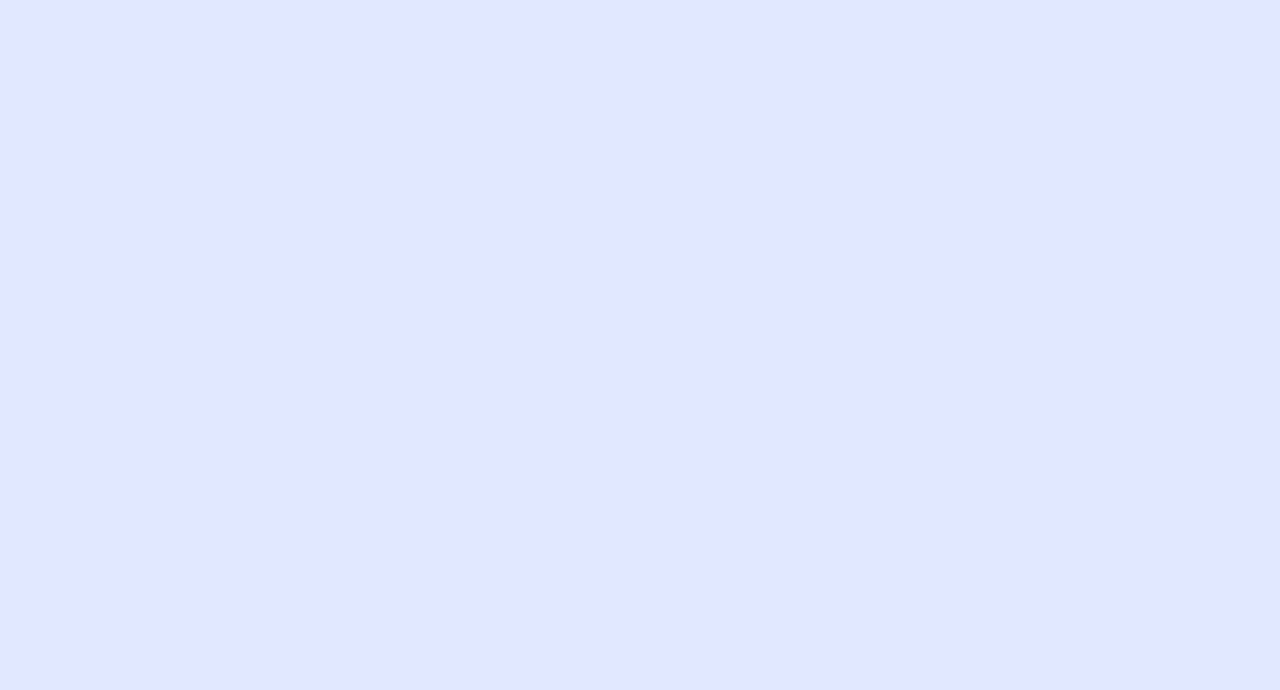
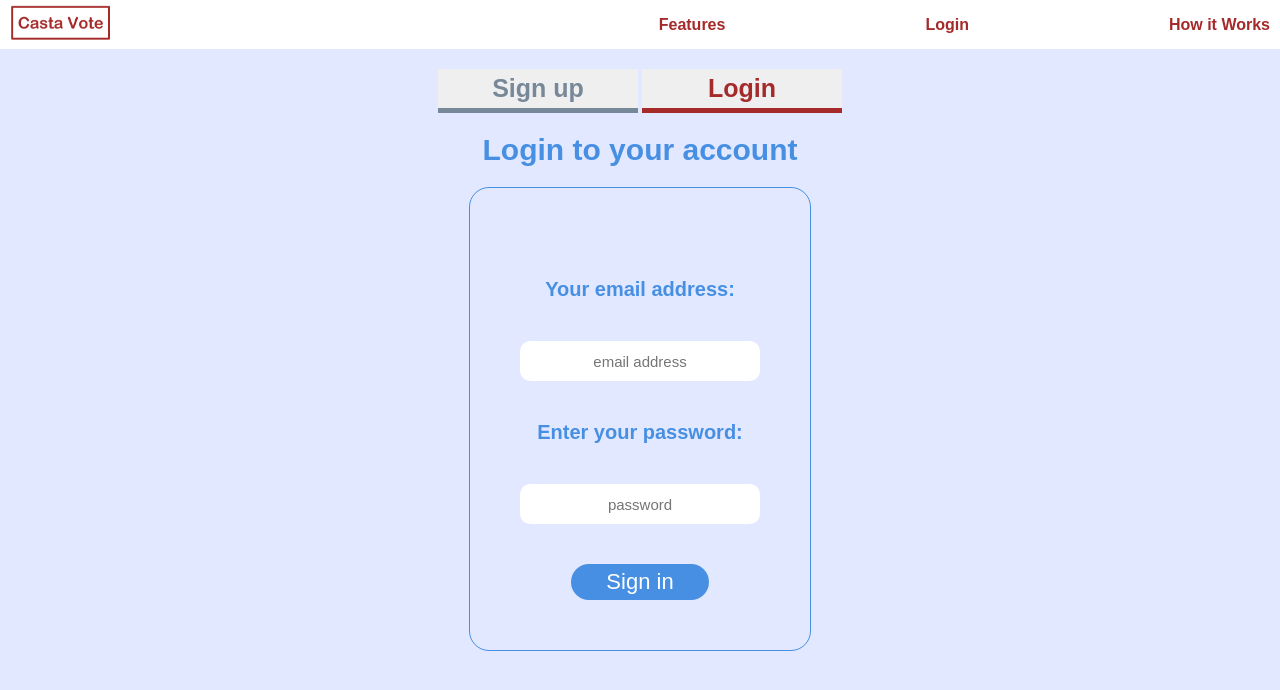
Before and after one commit to chris-wamae/kindledecision, a React (Create React App) app in the folder front-end/: page /login in a window 1280 px wide. Before the commit this address had no page. Shown: the top 690 px of the page. Built offline with nearby package versions, Linux system fonts and the light colour scheme.

Commit message:
Created Login page

```diff
--- a/front-end/src/App.js
+++ b/front-end/src/App.js
@@ -2,6 +2,7 @@ import './App.css';
 import Landingpage from './views/Landingpage';
 import Featurespage from './views/Featurespage';
 import Signup from './views/Signup';
+import Login from './views/Login';
 import { BrowserRouter as Router,Routes,Route } from "react-router-dom";
 
 function App() {
@@ -12,6 +13,7 @@ function App() {
       <Route exact path="/" element={<Landingpage/>}></Route>
       <Route exact path="/features" element={<Featurespage/>}></Route>
       <Route exact path="/sign-up" element={<Signup/>}></Route>
+      <Route exaxt path="/login" element={<Login/>}></Route>
       </Routes>
      </Router>
    </>
--- a/front-end/src/components/Authentication.js
+++ b/front-end/src/components/Authentication.js
@@ -1,4 +1,5 @@
 import "../styles/Authentication.css"
+import { Link } from "react-router-dom";
 
 function Authetication({authType, authTitle, passwordHeader, buttonText}) {
     //authType = Sign up when true and Login when false
@@ -6,15 +7,17 @@ function Authetication({authType, authTitle, passwordHeader, buttonText}) {
         <>
             <div className="auth-page">
             <section className="form-change">
-                <button className="form-change-active">Sign up</button>
-                <button className="form-change-inactive">Login</button>
+                <Link exact to="/sign-up"><button className={authType ? "form-change-active" : "form-change-inactive" }>Sign up</button></Link>
+                <Link exact to="/login"><button className={!authType ? "form-change-active" : "form-change-inactive" }>Login</button></Link>
+
+
             </section>
             <section>
                 <div className="auth-title">{authTitle}</div>
                 <form>
-                    <div>Your email address:</div>
+                    <div className="input-header">Your email address:</div>
                     <input placeholder="email address" type="email"></input>
-                    <div>{passwordHeader}</div>
+                    <div className="input-header">{passwordHeader}</div>
                     <input type="password" placeholder="password"></input>
                     <button>{buttonText}</button>
                 </form>
--- a/front-end/src/styles/Authentication.css
+++ b/front-end/src/styles/Authentication.css
@@ -80,7 +80,12 @@ margin-top:40px;
 color:white;
 background-color:var(--chefchaouenBlue);
 border:0px;
-font-size:25px;
-padding:5px 30px 5px 30px;
-border-radius:10px;
+font-size:22px;
+padding:5px 35px 5px 35px;
+border-radius:20px;
 }
+
+.input-header
+{
+color:var(--chefchaouenBlue);
+}
--- a/front-end/src/views/Login.js
+++ b/front-end/src/views/Login.js
@@ -0,0 +1,16 @@
+import Navbar from "../components/Navbar";
+import Authetication from "../components/Authentication";
+function Login() {
+    const authTitle = " Login to your account"
+    const authType = false
+    const passwordHeader = "Enter your password:"
+    const buttonText = "Sign in"
+    const navItems = ["Features", "Login", "How it Works"]
+
+    return (
+        <>
+          <Navbar navItems={navItems}/>
+          <Authetication authType={authType} authTitle={authTitle} passwordHeader={passwordHeader} buttonText={buttonText}/>
+        </>)
+}
+export default Login;
```
